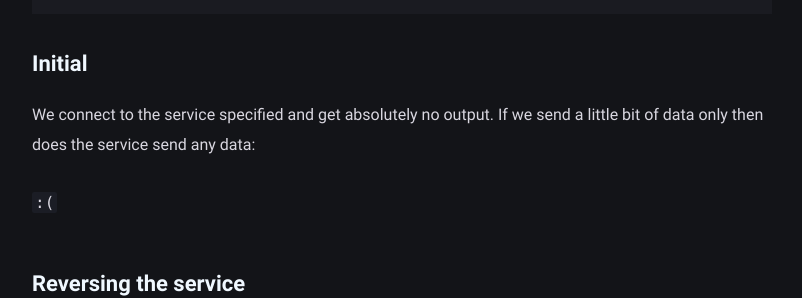
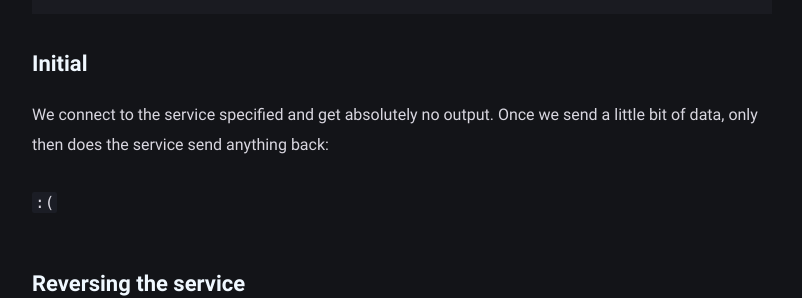
Before and after one commit to pwnfirstsearch/pwnfirstsearch.github.io, a Jekyll site: the page built from _posts/2021-02-13-dice2021-lost.md, in a window 1280 px wide and 900 px high, scrolled down 515 px. Shown: the part 155-453 px from the top of the window, without its empty margins (238-1040 px from the left). Built offline with Jekyll 4.4.1, drawn with Linux system fonts in a browser that asks for light colours.

Commit message:
fixup dice 21 lost in your eyes

```diff
--- a/_posts/2021-02-13-dice2021-lost.md
+++ b/_posts/2021-02-13-dice2021-lost.md
@@ -20,8 +20,8 @@ nc dicec.tf 31578
 
 ## Initial
 
-We connect to the service specified and get absolutely no output. If we send
-a little bit of data only then does the service send any data:
+We connect to the service specified and get absolutely no output. Once we send
+a little bit of data, only then does the service send anything back:
 
 `:(`
 
```
